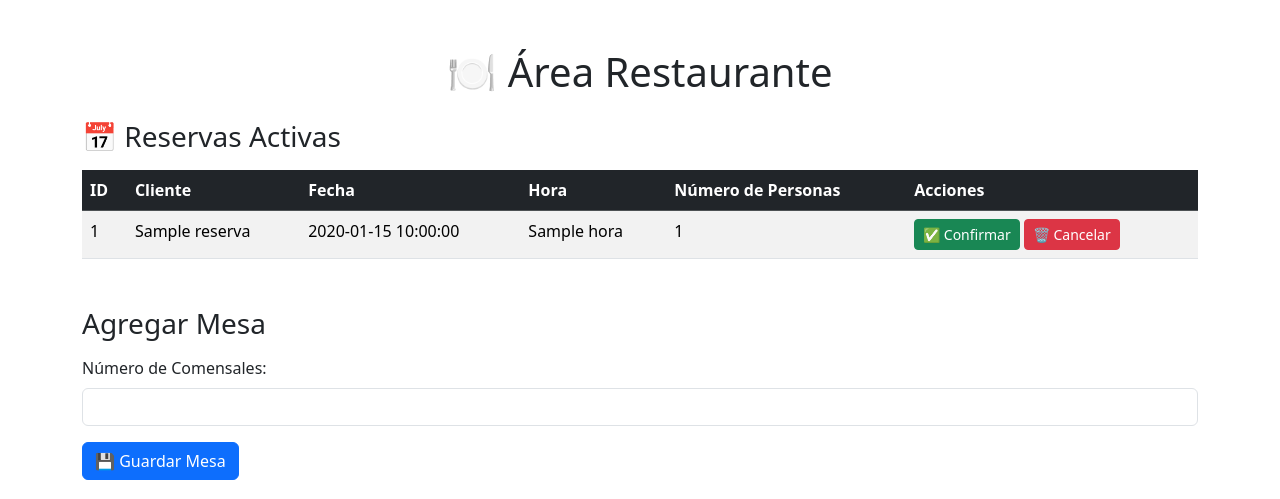
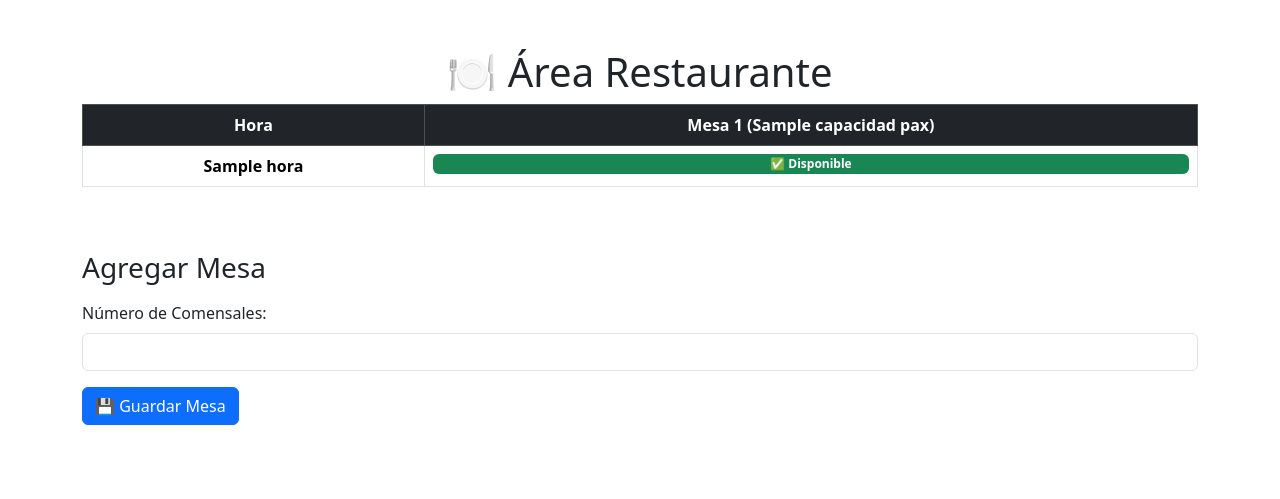
Before and after one commit to nocodecampo/comerycantar, a Flask app: template templates/area-privada/area-restaurante.html in a window 1280 px wide. Shown: the part 56-555 px from the top of the page. Run offline with Flask 3, Linux system fonts and the light colour scheme; the template is opened without the code that fills it: most values are stand-ins (such as "Sample title", 1, 10 or a date in 2020).

Commit message:
ultimos cambios Diego

```diff
--- a/app.py
+++ b/app.py
@@ -104,9 +104,9 @@ def registroRestaurante():
 
     return render_template("registro/registro-restaurante.html")
 
-# EDITS DIEGO
+# EDITS DIEGO ----------------------------------------------
 
-# Conectar a la base de datos y devolver las reservas del cliente
+# Ver las reservas del cliente
 @app.route('/area-cliente',methods=['GET'])
 def reservas():
     if "cliente_id" not in session:
@@ -130,7 +130,7 @@ def reservas():
 
     return render_template("area-privada/area-cliente.html", reservas=reservas)
 
-# Ruta para cancelar reservas
+# Ruta para cancelar reservas de cliente
 @app.route('/cancelar-reserva/<int:reserva_id>', methods=['POST'])
 def cancelar_reserva(reserva_id):
     if "cliente_id" not in session:
@@ -158,20 +158,33 @@ def area_restaurante():
     conexion = db.get_connection()
     try:
         with conexion.cursor() as cursor:
-            consulta = """
-                SELECT r.reserva_id, c.nombre AS cliente_nombre, r.fecha, h.hora, r.num_personas
+            # Obtener todas las mesas del restaurante
+            consulta_mesas = "SELECT mesa_id, capacidad FROM mesas WHERE restaurante_id = %s"
+            cursor.execute(consulta_mesas, (session["restaurante_id"],))
+            mesas = cursor.fetchall()
+
+            # Obtener todas las franjas horarias
+            consulta_horarios = "SELECT horario_id, hora FROM horarios ORDER BY hora"
+            cursor.execute(consulta_horarios)
+            horarios = cursor.fetchall()
+
+            # Obtener reservas activas del restaurante
+            consulta_reservas = """
+                SELECT r.reserva_id, r.mesa_id, r.horario_id, c.nombre AS cliente_nombre
                 FROM reservas r
                 JOIN clientes c ON r.cliente_id = c.cliente_id
-                JOIN horarios h ON r.horario_id = h.horario_id
-                WHERE r.restaurante_id = 1 AND r.estado_id = (SELECT estado_id FROM estados_reserva WHERE estado_nombre = 'activa')
-                ORDER BY r.fecha DESC, r.horario_id DESC
+                WHERE r.restaurante_id = %s AND r.estado_id = (SELECT estado_id FROM estados_reserva WHERE estado_nombre = 'activa')
             """
-            cursor.execute(consulta, (session["restaurante_id"],))
-            reservas = cursor.fetchall()
+            cursor.execute(consulta_reservas, (session["restaurante_id"],))
+            reservas_lista = cursor.fetchall()
+
+            # Convertir reservas en un diccionario para acceso rápido
+            reservas = {(reserva["mesa_id"], reserva["horario_id"]): reserva for reserva in reservas_lista}
+
     finally:
         conexion.close()
 
-    return render_template("area-privada/area-restaurante.html", reservas=reservas)
+    return render_template("area-privada/area-restaurante.html", mesas=mesas, horarios=horarios, reservas=reservas)
 
 # ✅ Confirmar una reserva
 @app.route('/confirmar-reserva/<int:reserva_id>', methods=['POST'])
@@ -182,8 +195,12 @@ def confirmar_reserva(reserva_id):
     conexion = db.get_connection()
     try:
         with conexion.cursor() as cursor:
-            consulta = "UPDATE reservas SET estado_id = (SELECT estado_id FROM estados_reserva WHERE estado_nombre = 'pasada') WHERE reserva_id = 1"
-            cursor.execute(consulta, (reserva_id,))
+            consulta = """
+                UPDATE reservas
+                SET estado_id = (SELECT estado_id FROM estados_reserva WHERE estado_nombre = 'pasada')
+                WHERE reserva_id = %s AND restaurante_id = %s
+            """
+            cursor.execute(consulta, (reserva_id, session["restaurante_id"]))
             conexion.commit()
             flash("Reserva confirmada.", "success")
     finally:
@@ -200,10 +217,22 @@ def cancelar_reserva_restaurante(reserva_id):
     conexion = db.get_connection()
     try:
         with conexion.cursor() as cursor:
-            consulta = "UPDATE reservas SET estado_id = (SELECT estado_id FROM estados_reserva WHERE estado_nombre = 'cancelada') WHERE reserva_id = %s"
-            cursor.execute(consulta, (reserva_id,))
-            conexion.commit()
-            flash("Reserva cancelada.", "warning")
+            # 🔹 Verificar si la reserva pertenece al restaurante antes de cancelarla
+            consulta_verificar = "SELECT reserva_id FROM reservas WHERE reserva_id = %s AND restaurante_id = %s"
+            cursor.execute(consulta_verificar, (reserva_id, session["restaurante_id"]))
+            reserva = cursor.fetchone()
+
+            if reserva:  # Solo se cancela si la reserva pertenece al restaurante
+                consulta_cancelar = """
+                    UPDATE reservas
+                    SET estado_id = (SELECT estado_id FROM estados_reserva WHERE estado_nombre = 'cancelada')
+                    WHERE reserva_id = %s
+                """
+                cursor.execute(consulta_cancelar, (reserva_id,))
+                conexion.commit()
+                flash("Reserva cancelada con éxito.", "warning")
+            else:
+                flash("No tienes permiso para cancelar esta reserva.", "danger")
     finally:
         conexion.close()
 
@@ -215,22 +244,28 @@ def agregar_mesa():
     if "restaurante_id" not in session:
         return redirect(url_for('loginRestaurante'))
 
-    capacidad = request.form["capacidad"]
+    try:
+        capacidad = int(request.form["capacidad"])  # 🔹 Convertir a entero y validar
 
-    conexion = db.get_connection()
-    try:
-        with conexion.cursor() as cursor:
-            consulta = "INSERT INTO mesas (restaurante_id, capacidad, estado) VALUES (%s, %s, 'disponible')"
-            cursor.execute(consulta, (session["restaurante_id"], capacidad))
-            conexion.commit()
-            flash("Mesa agregada con éxito.", "success")
-    finally:
-        conexion.close()
+        if capacidad < 1:  # 🔹 Evitar números negativos o cero
+            flash("El número de comensales debe ser mayor a 0.", "danger")
+            return redirect(url_for('area_restaurante'))
+
+        conexion = db.get_connection()
+        try:
+            with conexion.cursor() as cursor:
+                consulta = "INSERT INTO mesas (restaurante_id, capacidad, estado) VALUES (%s, %s, 'disponible')"
+                cursor.execute(consulta, (session["restaurante_id"], capacidad))
+                conexion.commit()
+                flash("Mesa agregada con éxito.", "success")
+        finally:
+            conexion.close()
+
+    except ValueError:  # 🔹 Maneja errores si `capacidad` no es un número válido
+        flash("Por favor, ingresa un número válido de comensales.", "danger")
 
     return redirect(url_for('area_restaurante'))
 
 
-
-
 if __name__ == '__main__':
     app.run(debug=True,port=80)
--- a/templates/area-privada/area-restaurante.html
+++ b/templates/area-privada/area-restaurante.html
@@ -25,9 +25,11 @@
     <!-- ✅ Barra de navegación -->
     <nav class="navbar navbar-expand-lg navbar-dark bg-dark">
       <div class="container">
-        <a class="navbar-brand" href="">Comer y cantar</a>
+        <a class="navbar-brand" href="{{url_for('home')}}">Comer y cantar</a>
         <div class="d-flex">
-          <a href="{{ url_for('logout') }}" class="btn btn-outline-light">🚪 Cerrar Sesión</a>
+          <a href="{{url_for('logout')}}" class="btn btn-outline-light"
+            >🚪 Cerrar Sesión</a
+          >
         </div>
       </div>
     </nav>
@@ -35,56 +37,55 @@
     <div class="container mt-5">
       <h1 class="text-center">🍽️ Área Restaurante</h1>
 
-      <!-- ✅ Tabla de Reservas Activas -->
-      <h3 class="mt-4">📅 Reservas Activas</h3>
-      {% if reservas %}
-      <table class="table table-striped table-hover mt-3">
+      <!-- ✅ Tabla de Reservas -->
+      <div class="table-responsive">
+        <table class="table table-bordered text-center">
           <thead class="table-dark">
             <tr>
-            <th>ID</th>
-            <th>Cliente</th>
-            <th>Fecha</th>
               <th>Hora</th>
-            <th>Número de Personas</th>
-            <th>Acciones</th>
+              {% for mesa in mesas %}
+              <th>Mesa {{ mesa.mesa_id }} ({{ mesa.capacidad }} pax)</th>
+              {% endfor %}
             </tr>
           </thead>
           <tbody>
-          {% for reserva in reservas %}
+            {% for horario in horarios %}
             <tr>
-            <td>{{ reserva.reserva_id }}</td>
-            <td>{{ reserva.cliente_nombre }}</td>
-            <td>{{ reserva.fecha }}</td>
-            <td>{{ reserva.hora }}</td>
-            <td>{{ reserva.num_personas }}</td>
+              <td><strong>{{ horario.hora }}</strong></td>
+              {% for mesa in mesas %}
               <td>
+                {% set reserva = reservas.get((mesa.mesa_id,
+                horario.horario_id)) %} {% if reserva %}
+                <span class="badge bg-danger d-block mb-1"
+                  >🚫 Reservada por {{ reserva.cliente_nombre }}</span
+                >
                 <form
                   action="{{ url_for('confirmar_reserva', reserva_id=reserva.reserva_id) }}"
                   method="post"
-                class="d-inline"
+                  class="mb-1"
                 >
-                <button type="submit" class="btn btn-success btn-sm">
+                  <button type="submit" class="btn btn-success btn-sm w-100">
                     ✅ Confirmar
                   </button>
                 </form>
                 <form
                   action="{{ url_for('cancelar_reserva_restaurante', reserva_id=reserva.reserva_id) }}"
                   method="post"
-                class="d-inline"
                 >
-                <button type="submit" class="btn btn-danger btn-sm">
+                  <button type="submit" class="btn btn-danger btn-sm w-100">
                     🗑️ Cancelar
                   </button>
                 </form>
+                {% else %}
+                <span class="badge bg-success d-block">✅ Disponible</span>
+                {% endif %}
               </td>
+              {% endfor %}
             </tr>
             {% endfor %}
           </tbody>
         </table>
-      {% else %}
-      <p class="text-center mt-3">❌ No hay reservas activas.</p>
-      {% endif %}
-
+      </div>
       <!-- ✅ Formulario para Agregar Mesas -->
       <h3 class="mt-5">Agregar Mesa</h3>
       <form action="{{ url_for('agregar_mesa') }}" method="post" class="mt-3">
```
Also changed, not shown: templates/area-privada/area-cliente.html (+37 -15 lines). Lines whose indentation alone changed are shown as unchanged.
